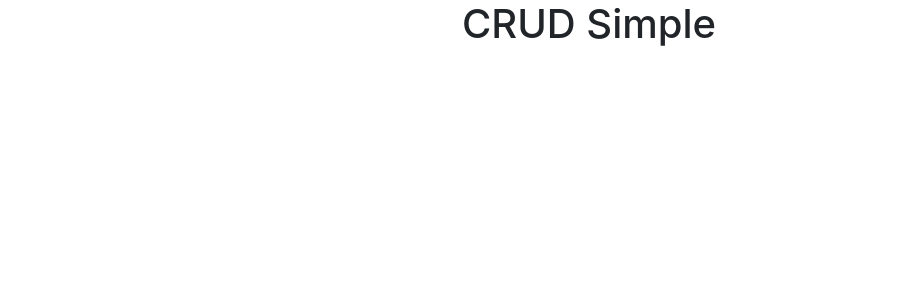
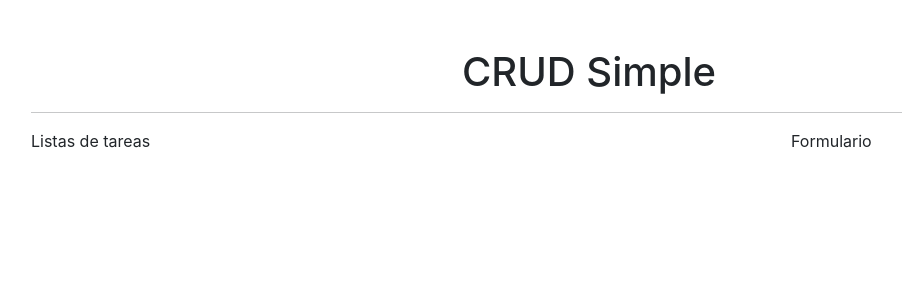
Before and after one commit to XaviOli/crud-simple-udemy, a React (Create React App) app: page / in a window 1280 px wide. Shown: the top 300 px of the page, without its empty margins (51-953 px from the left). Built offline with nearby package versions, Linux system fonts and the light colour scheme.

Commit message:
Listas de tareas

```diff
--- a/src/App.jsx
+++ b/src/App.jsx
@@ -2,8 +2,17 @@ import React from "react";
 
 function App() {
   return (
-    <div className="container">
+    <div className="container mt-5">
       <h1 className="text-center" >CRUD Simple</h1>
+      <hr/>
+      <div className="row">
+        <div className="col-8">
+          Listas de tareas
+        </div>
+        <div className="col-4">
+          Formulario
+        </div>
+      </div>
     </div>
   );
 }
```
